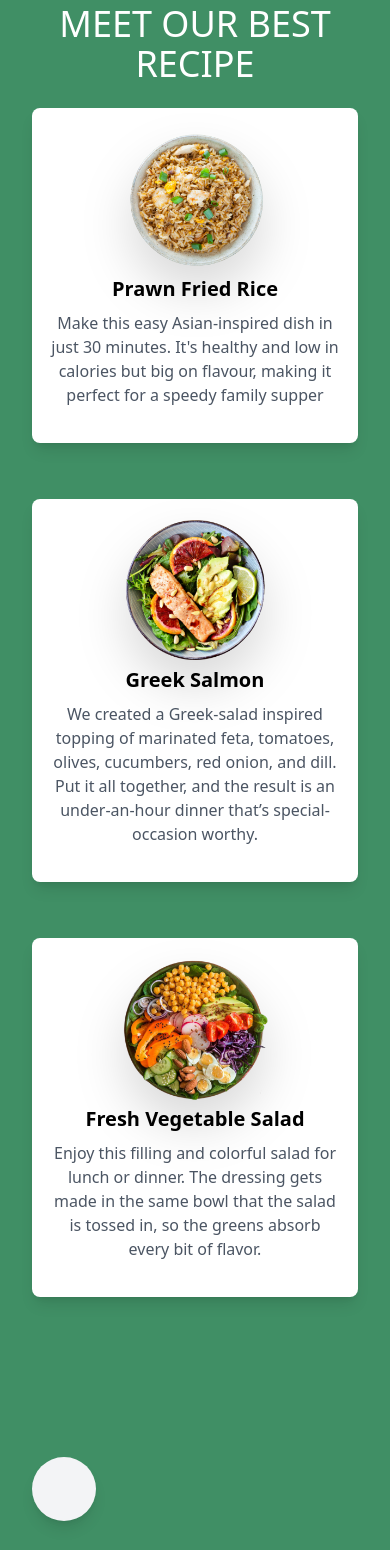
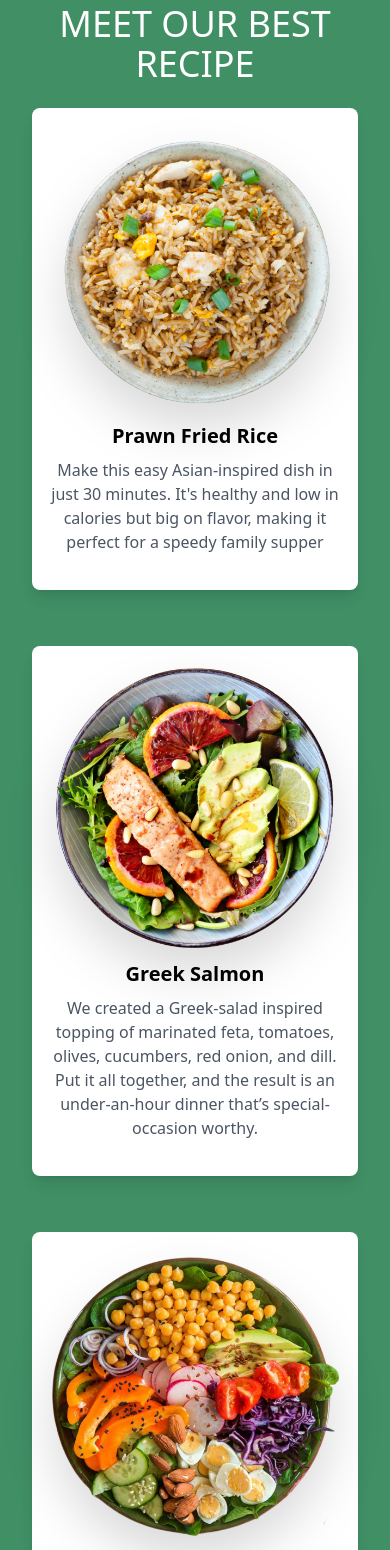
Before and after one commit to GeraldiNathan/ReactLaravel-FP, a React (Create React App) app: page /home in a window 390 px wide. Shown: the part 920-2470 px from the top of the page. Built offline with nearby package versions, Linux system fonts and the light colour scheme.

Commit message:
feat(Home) : Implement Responsive Design

```diff
--- a/src/components/HomeComponents.jsx
+++ b/src/components/HomeComponents.jsx
@@ -1,9 +1,151 @@
+// import React from "react";
+
+// function HomeComponent() {
+//   return (
+//     <>
+//       <div class="bg-backgroundcolor min-h-screen flex items-center justify-center">
+//         <div className="w-2/3">
+//           <img
+//             src={require("../Assets/img/homepage.png")}
+//             alt="Gambar 1"
+//             className="2xl"
+//           />
+//         </div>
+//       </div>
+
+//       <section className="bg-hijau min-h-screen flex items-center">
+//         <div className="container mx-auto px-4">
+//           <div className="text-4xl font-title mt-6 text-white text-center">
+//             MEET OUR BEST RECIPE
+//           </div>
+//           <div className="flex flex-wrap">
+//             <div className="lg:pt-6 pt-6 w-full md:w-4/12 px-4 text-center">
+//               <div className="relative flex flex-col min-w-0 break-words bg-white w-full mb-8 shadow-lg rounded-lg">
+//                 <div className="px-4 py-5 flex-auto">
+//                   <img
+//                     src={require("../Assets/img/fried_rice.png")}
+//                     alt="Prawn Fried Rice"
+//                     className="mx-auto my-auto drop-shadow-2xl"
+//                     style={{ maxWidth: "50%", height: "auto"}}
+//                   />
+//                   <h6 className="text-xl font-semibold">Prawn Fried Rice</h6>
+//                   <p className="mt-2 mb-4 text-gray-600">
+//                   Make this easy Asian-inspired dish in just 30 minutes. It's healthy and low in calories but big on flavour, making it perfect for a speedy family supper
+//                   </p>
+//                 </div>
+//               </div>
+//             </div>
+
+//             <div className="lg:pt-6 pt-6 w-full md:w-4/12 px-4 text-center">
+//               <div className="relative flex flex-col min-w-0 break-words bg-white w-full mb-8 shadow-lg rounded-lg">
+//                 <div className="px-4 py-5 flex-auto">
+//                 <img
+//                     src={require("../Assets/img/greek_salmon.png")}
+//                     alt="Prawn Fried Rice"
+//                     className="mx-auto my-auto drop-shadow-2xl"
+//                     style={{ maxWidth: "50%", height: "auto"}}
+//                   />
+//                   <h6 className="text-xl font-semibold">Greek Salmon</h6>
+//                   <p className="mt-2 mb-4 text-gray-600">
+//                   We created a Greek-salad inspired topping of marinated feta, tomatoes, olives, cucumbers, red onion, and dill. Put it all together, and the result is an under-an-hour dinner that’s special-occasion worthy.
+//                   </p>
+//                 </div>
+//               </div>
+//             </div>
+
+//             <div className="lg:pt-6 pt-6 w-full md:w-4/12 px-4 text-center">
+//               <div className="relative flex flex-col min-w-0 break-words bg-white w-full mb-8 shadow-lg rounded-lg">
+//                 <div className="px-4 py-5 flex-auto">
+//                 <img
+//                     src={require("../Assets/img/salad.png")}
+//                     alt="Prawn Fried Rice"
+//                     className="mx-auto my-auto drop-shadow-2xl"
+//                     style={{ maxWidth: "50%", height: "auto"}}
+//                   />
+//                   <h6 className="text-xl font-semibold">Fresh Vegetable Salad</h6>
+//                   <p className="mt-2 mb-4 text-gray-600">
+//                   Enjoy this filling and colorful salad for lunch or dinner. The dressing gets made in the same bowl that the salad is tossed in, so the greens absorb every bit of flavor.
+//                   </p>
+//                 </div>
+//               </div>
+//             </div>
+//           </div>
+
+//           <div className="flex flex-wrap items-center mt-32">
+//             <div className="w-full md:w-5/12 px-4 mr-auto ml-auto">
+//               <div className="text-gray-600 p-3 text-center inline-flex items-center justify-center w-16 h-16 mb-6 shadow-lg rounded-full bg-gray-100">
+//                 <i className="fas fa-user-friends text-xl"></i>
+//               </div>
+//               <h3 className="text-3xl mb-2 font-semibold leading-normal">
+//                 Working with us is a pleasure
+//               </h3>
+//               <p className="text-lg font-light leading-relaxed mt-4 mb-4 text-gray-700">
+//                 Don't let your uses guess by attaching tooltips and popoves to
+//                 any element. Just make sure you enable them first via
+//                 JavaScript.
+//               </p>
+//               <p className="text-lg font-light leading-relaxed mt-0 mb-4 text-gray-700">
+//                 The kit comes with three pre-built pages to help you get started
+//                 faster. You can change the text and images and you're good to
+//                 go. Just make sure you enable them first via JavaScript.
+//               </p>
+//               <a
+//                 href="https://www.creative-tim.com/learning-lab/tailwind-starter-kit#/presentation"
+//                 className="font-bold text-gray-800 mt-8"
+//               >
+//                 Check Tailwind Starter Kit!
+//               </a>
+//             </div>
+
+//             <div className="w-full md:w-4/12 px-4 mr-auto ml-auto">
+//               <div className="relative flex flex-col min-w-0 break-words  w-full mb-6 shadow-lg rounded-lg bg-pink-600">
+//                 <img
+//                   alt="..."
+//                   src="https://images.unsplash.com/photo-1522202176988-66273c2fd55f?ixlib=rb-1.2.1&ixid=eyJhcHBfaWQiOjEyMDd9&auto=format&fit=crop&w=1051&q=80"
+//                   className="w-full align-middle rounded-t-lg"
+//                 />
+//                 <blockquote className="relative p-8 mb-4">
+//                   <svg
+//                     preserveAspectRatio="none"
+//                     xmlns="http://www.w3.org/2000/svg"
+//                     viewBox="0 0 583 95"
+//                     className="absolute left-0 w-full block"
+//                     style={{
+//                       height: "95px",
+//                       top: "-94px",
+//                     }}
+//                   >
+//                     <polygon
+//                       points="-30,95 583,95 583,65"
+//                       className="text-pink-600 fill-current"
+//                     ></polygon>
+//                   </svg>
+//                   <h4 className="text-xl font-bold text-white">
+//                     Top Notch Services
+//                   </h4>
+//                   <p className="text-md font-light mt-2 text-white">
+//                     The Arctic Ocean freezes every winter and much of the
+//                     sea-ice then thaws every summer, and that process will
+//                     continue whatever happens.
+//                   </p>
+//                 </blockquote>
+//               </div>
+//             </div>
+//           </div>
+//         </div>
+//       </section>
+//     </>
+//   );
+// }
+
+// export default HomeComponent;
+
 import React from "react";
 
 function HomeComponent() {
   return (
     <>
-      <div class="bg-backgroundcolor min-h-screen flex items-center justify-center">
+      <div className="bg-backgroundcolor min-h-screen flex items-center justify-center">
         <div className="w-2/3">
           <img
             src={require("../Assets/img/homepage.png")}
@@ -25,12 +167,13 @@ function HomeComponent() {
                   <img
                     src={require("../Assets/img/fried_rice.png")}
                     alt="Prawn Fried Rice"
-                    className="mx-auto my-auto drop-shadow-2xl"
-                    style={{ maxWidth: "50%", height: "auto"}}
+                    className="mx-auto my-auto drop-shadow-2xl max-w-1/2 h-auto"
                   />
                   <h6 className="text-xl font-semibold">Prawn Fried Rice</h6>
                   <p className="mt-2 mb-4 text-gray-600">
-                  Make this easy Asian-inspired dish in just 30 minutes. It's healthy and low in calories but big on flavour, making it perfect for a speedy family supper
+                    Make this easy Asian-inspired dish in just 30 minutes. It's
+                    healthy and low in calories but big on flavor, making it
+                    perfect for a speedy family supper
                   </p>
                 </div>
               </div>
@@ -39,15 +182,17 @@ function HomeComponent() {
             <div className="lg:pt-6 pt-6 w-full md:w-4/12 px-4 text-center">
               <div className="relative flex flex-col min-w-0 break-words bg-white w-full mb-8 shadow-lg rounded-lg">
                 <div className="px-4 py-5 flex-auto">
-                <img
+                  <img
                     src={require("../Assets/img/greek_salmon.png")}
                     alt="Prawn Fried Rice"
-                    className="mx-auto my-auto drop-shadow-2xl"
-                    style={{ maxWidth: "50%", height: "auto"}}
+                    className="mx-auto my-auto drop-shadow-2xl max-w-1/2 h-auto"
                   />
                   <h6 className="text-xl font-semibold">Greek Salmon</h6>
                   <p className="mt-2 mb-4 text-gray-600">
-                  We created a Greek-salad inspired topping of marinated feta, tomatoes, olives, cucumbers, red onion, and dill. Put it all together, and the result is an under-an-hour dinner that’s special-occasion worthy.
+                    We created a Greek-salad inspired topping of marinated feta,
+                    tomatoes, olives, cucumbers, red onion, and dill. Put it all
+                    together, and the result is an under-an-hour dinner that’s
+                    special-occasion worthy.
                   </p>
                 </div>
               </div>
@@ -56,15 +201,18 @@ function HomeComponent() {
             <div className="lg:pt-6 pt-6 w-full md:w-4/12 px-4 text-center">
               <div className="relative flex flex-col min-w-0 break-words bg-white w-full mb-8 shadow-lg rounded-lg">
                 <div className="px-4 py-5 flex-auto">
-                <img
+                  <img
                     src={require("../Assets/img/salad.png")}
                     alt="Prawn Fried Rice"
-                    className="mx-auto my-auto drop-shadow-2xl"
-                    style={{ maxWidth: "50%", height: "auto"}}
+                    className="mx-auto my-auto drop-shadow-2xl max-w-1/2 h-auto"
                   />
-                  <h6 className="text-xl font-semibold">Fresh Vegetable Salad</h6>
+                  <h6 className="text-xl font-semibold">
+                    Fresh Vegetable Salad
+                  </h6>
                   <p className="mt-2 mb-4 text-gray-600">
-                  Enjoy this filling and colorful salad for lunch or dinner. The dressing gets made in the same bowl that the salad is tossed in, so the greens absorb every bit of flavor.
+                    Enjoy this filling and colorful salad for lunch or dinner.
+                    The dressing gets made in the same bowl that the salad is
+                    tossed in, so the greens absorb every bit of flavor.
                   </p>
                 </div>
               </div>
@@ -80,13 +228,13 @@ function HomeComponent() {
                 Working with us is a pleasure
               </h3>
               <p className="text-lg font-light leading-relaxed mt-4 mb-4 text-gray-700">
-                Don't let your uses guess by attaching tooltips and popoves to
+                Don't let your users guess by attaching tooltips and popovers to
                 any element. Just make sure you enable them first via
                 JavaScript.
               </p>
               <p className="text-lg font-light leading-relaxed mt-0 mb-4 text-gray-700">
                 The kit comes with three pre-built pages to help you get started
-                faster. You can change the text and images and you're good to
+                faster. You can change the text and images, and you're good to
                 go. Just make sure you enable them first via JavaScript.
               </p>
               <a
```
Also changed, not shown: 1 other file (tests, documents, lock files or other folders).
